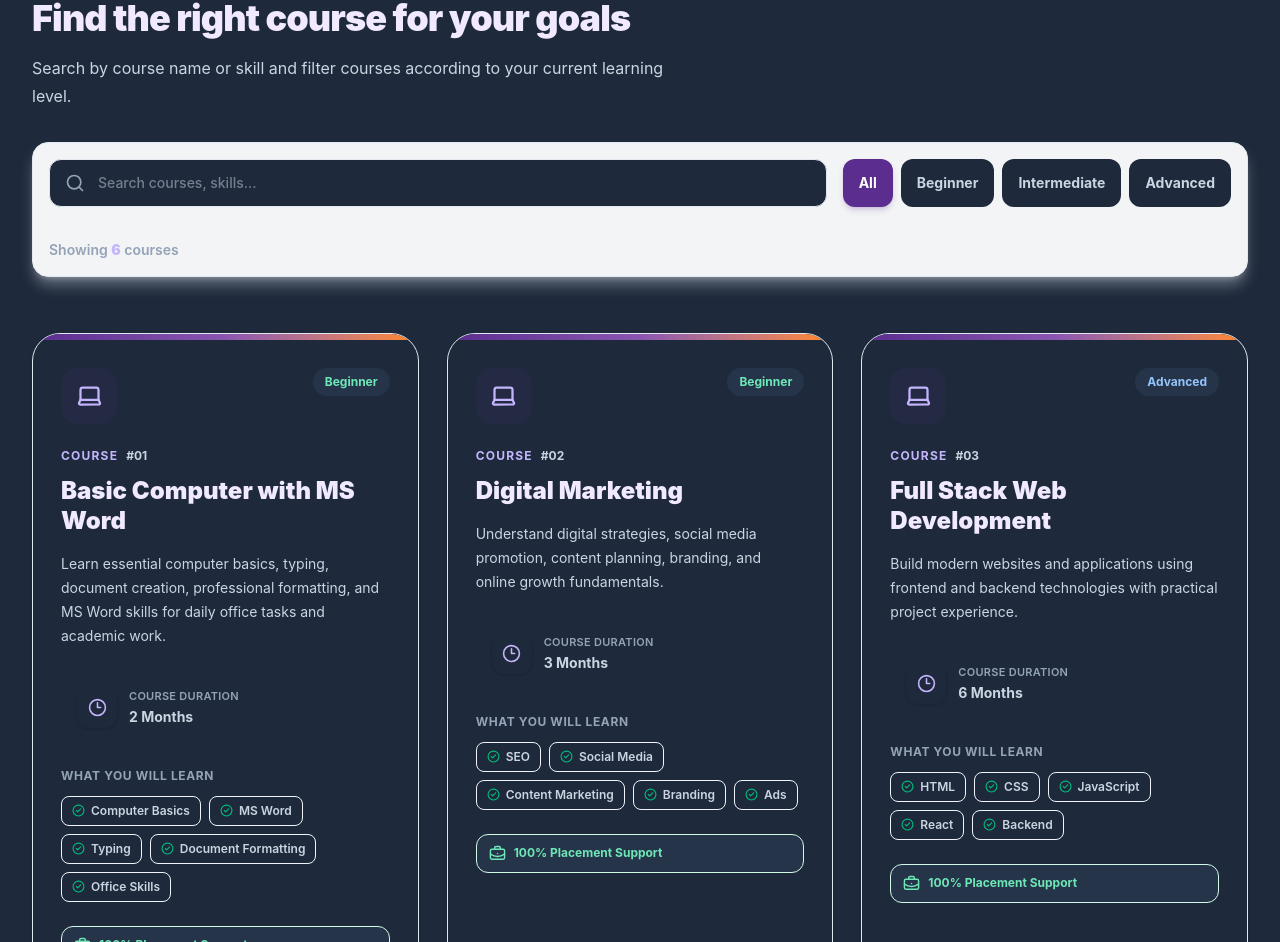
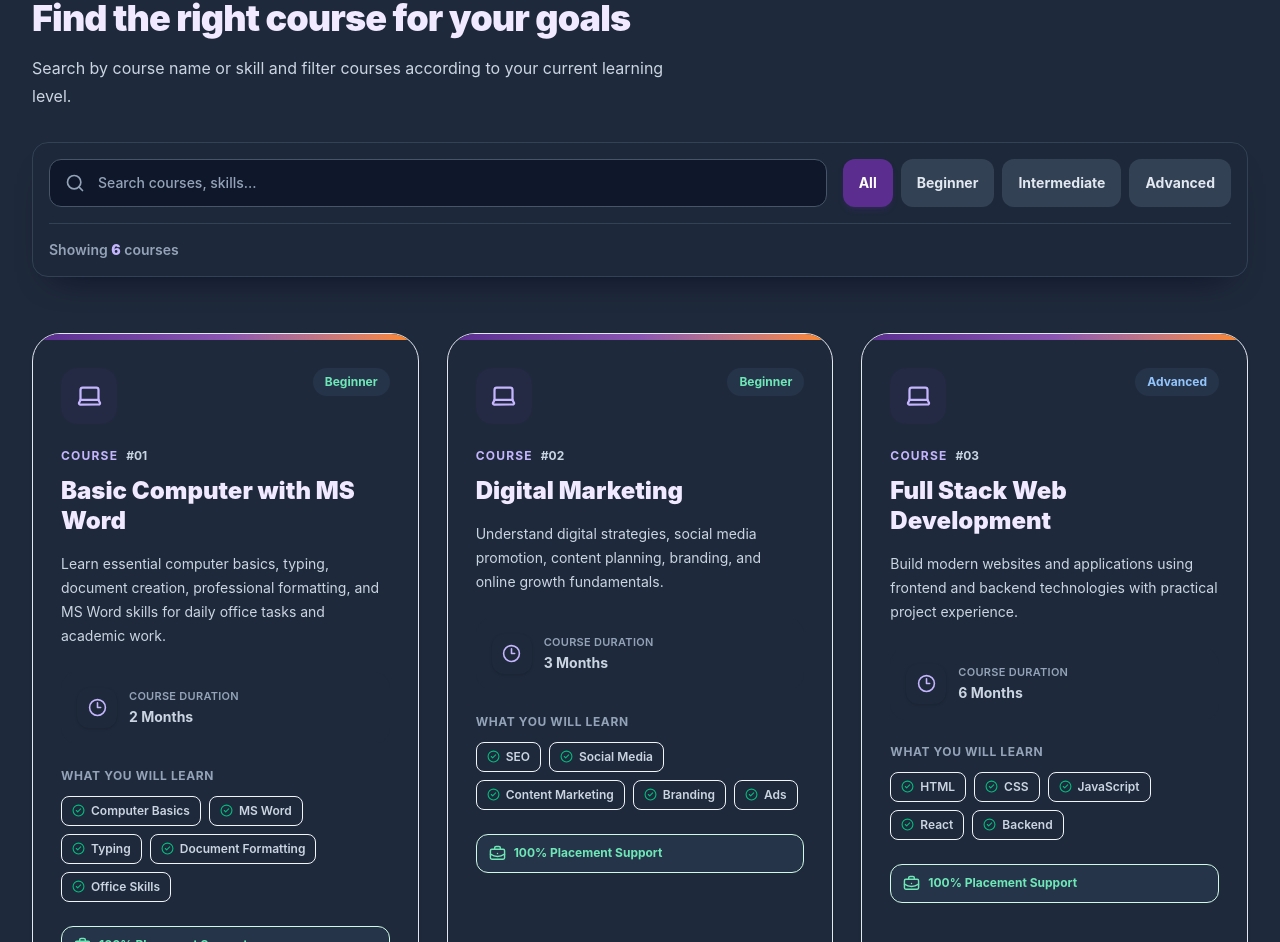
Before and after one commit to Shahdab02/IISL_Delhi_Webpage, a React (Vite) app in the folder client/: page /courses in a window 1280 px wide. Shown: the part 1224-2166 px from the top of the page. Built offline with nearby package versions, Linux system fonts and the light colour scheme.

Commit message:
Updated IISL website design and animations

```diff
--- a/client/src/Pages/Course/Course.jsx
+++ b/client/src/Pages/Course/Course.jsx
@@ -265,7 +265,7 @@ const Courses = () => {
           SEARCH + FILTER
       ====================================================== */}
       <section className="sticky top-0 z-30 mx-auto mt-8 max-w-7xl px-5 sm:px-6 lg:px-8">
-        <div className="rounded-2xl border border-slate-200 bg-white/95 p-4 shadow-lg shadow-slate-200/40 backdrop-blur-md">
+        <div className="course-filter-panel rounded-2xl border border-slate-200 bg-white/95 p-4 shadow-lg shadow-slate-200/40 backdrop-blur-md">
           <div className="flex flex-col gap-4 lg:flex-row">
             {/* Search */}
             <div className="relative flex-1">
@@ -279,7 +279,7 @@ const Courses = () => {
                 value={searchTerm}
                 onChange={(e) => setSearchTerm(e.target.value)}
                 placeholder="Search courses, skills..."
-                className="h-12 w-full rounded-xl border border-slate-200 bg-slate-50 pl-12 pr-11 text-sm font-medium text-slate-700 outline-none transition focus:border-[#5a2d8f] focus:bg-white focus:ring-4 focus:ring-[#5a2d8f]/10"
+                className="course-search-input h-12 w-full rounded-xl border border-slate-200 bg-slate-50 pl-12 pr-11 text-sm font-medium text-slate-700 outline-none transition focus:border-[#5a2d8f] focus:bg-white focus:ring-4 focus:ring-[#5a2d8f]/10"
               />
 
               {searchTerm && (
@@ -298,7 +298,7 @@ const Courses = () => {
                 <button
                   key={level}
                   onClick={() => setSelectedLevel(level)}
-                  className={`rounded-xl px-4 py-3 text-sm font-bold transition-all ${
+                  className={`course-level-filter rounded-xl px-4 py-3 text-sm font-bold transition-all ${
                     selectedLevel === level
                       ? "bg-[#5a2d8f] text-white shadow-md shadow-[#5a2d8f]/20"
                       : "bg-slate-100 text-slate-600 hover:bg-slate-200"
--- a/client/src/index.css
+++ b/client/src/index.css
@@ -289,6 +289,40 @@ body {
   background-color: #1e293b;
 }
 
+.dark .course-filter-panel {
+  border-color: #334155;
+  background-color: rgb(30 41 59 / 96%);
+  box-shadow: 0 18px 35px -24px rgb(2 6 23 / 85%);
+}
+
+.dark .course-filter-panel [class~="border-slate-100"] {
+  border-color: #334155;
+}
+
+.dark .course-search-input {
+  border-color: #475569;
+  background-color: #0f172a;
+  color: #f8fafc;
+}
+
+.dark .course-search-input::placeholder {
+  color: #94a3b8;
+}
+
+.dark .course-search-input:focus {
+  border-color: #a78bfa;
+  background-color: #111827;
+}
+
+.dark .course-level-filter:not([class~="bg-[#5a2d8f]"]) {
+  background-color: #334155;
+  color: #e2e8f0;
+}
+
+.dark .course-level-filter:not([class~="bg-[#5a2d8f]"]):hover {
+  background-color: #475569;
+}
+
 .dark nav {
   border-color: rgb(71 85 105 / 65%);
   background-color: rgb(15 23 42 / 95%) !important;
```
